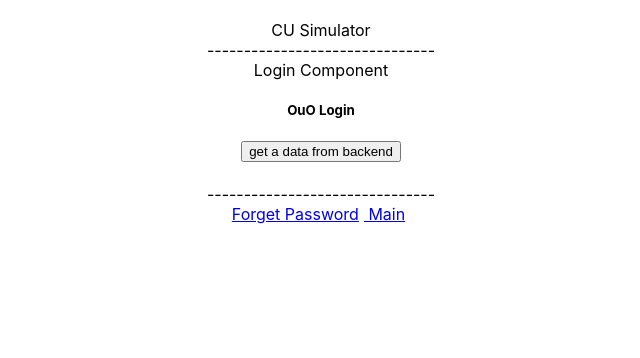
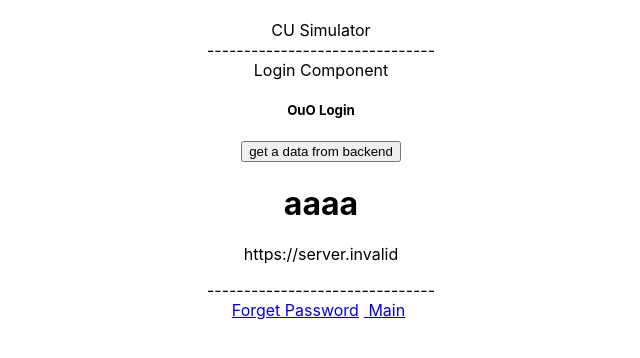
Before and after one commit to KelvinChim-ComSci/csci3100-project, a React (Create React App) app: page / in a window 1280 px wide. Shown: the top 358 px of the page, without its empty margins (319-959 px from the left). Built offline with nearby package versions, Linux system fonts and the light colour scheme; no server answers.

Commit message:
changed fetch

```diff
--- a/src/backend/index.js
+++ b/src/backend/index.js
@@ -15,6 +15,7 @@ dotenv.config();
 
 const { MongoClient } = require('mongodb');
 const uri = process.env.MONGODB_URI;
+console.log(uri);
 const client = new MongoClient(uri, {
     useNewUrlParser: true,
     useUnifiedTopology: true
@@ -51,5 +52,6 @@ app.get('/login', async function (req,res) {
 //
 //});
 
-app.listen(process.env.PORT || 2096);
+const portNumber = process.env.PORT || 2096;
+app.listen(portNumber);
 console.log("Connected successfully to server...");
--- a/src/frontend/Login.js
+++ b/src/frontend/Login.js
@@ -6,8 +6,7 @@ class Login extends React.Component {
     }
 
     async send_request() {
-        const portNumber = process.env.PORT||2096
-        await fetch("http://localhost:" + portNumber + "/login", {
+        await fetch(process.env.REACT_APP_BASE_URL + "/login", {
         method: "GET",
         headers: new Headers({
           "Content-Type": 'application/json',
@@ -41,8 +40,8 @@ class Login extends React.Component {
                 <br></br>
                 <div id="test">
                     <div>
-                    <h1></h1>
-                    <p></p>
+                    <h1>aaaa</h1>
+                    <p>{process.env.REACT_APP_BASE_URL}</p>
                     </div>
                 </div>
                 -------------------------------
```
